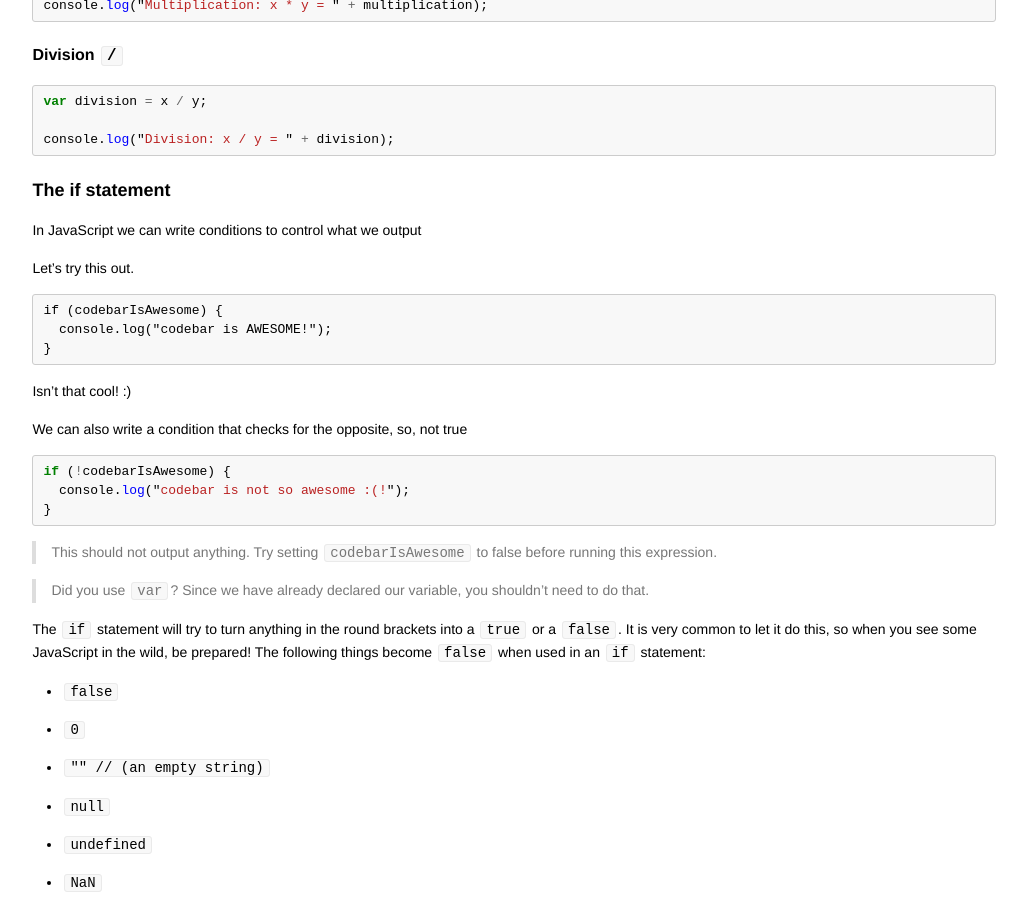
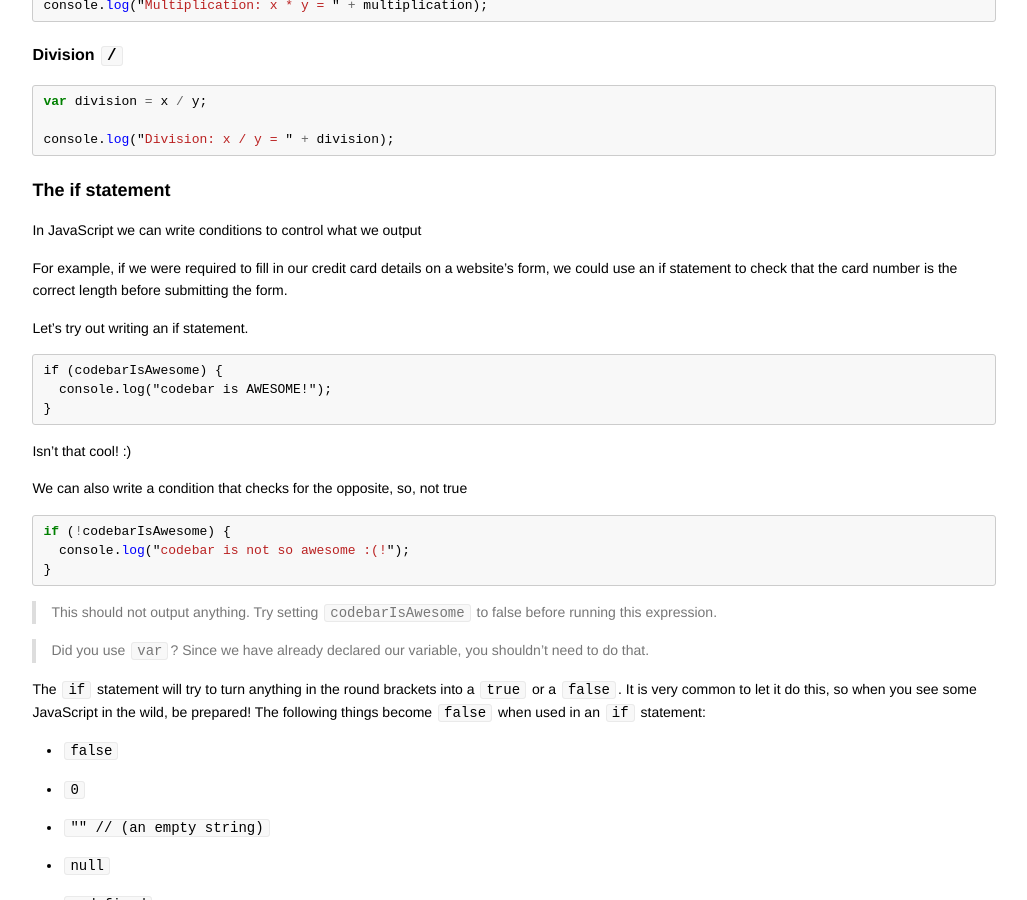
Before and after one commit to codebar/tutorials, a Jekyll site: the page built from js/lesson1/tutorial.md, in a window 1280 px wide and 900 px high, scrolled down 4136 px. Shown: the whole window, without its empty margins (126-1153 px from the left). Built offline with Jekyll 4.4.1, drawn with Linux system fonts in a browser that asks for light colours; Markdown is read by kramdown in place of the engine named in the settings.

Commit message:
Added an example of entering a credit card number on a form and using an if statement to check if the number is of a valid length

````diff
--- a/js/lesson1/tutorial.md
+++ b/js/lesson1/tutorial.md
@@ -173,7 +173,9 @@ console.log("Division: x / y = " + division);
 ### The if statement
 In JavaScript we can write conditions to control what we output
 
-Let's try this out.
+For example, if we were required to fill in our credit card details on a website's form, we could use an if statement to check that the card number is the correct length before submitting the form.
+
+Let's try out writing an if statement.
 
 ```
 if (codebarIsAwesome) {
````
